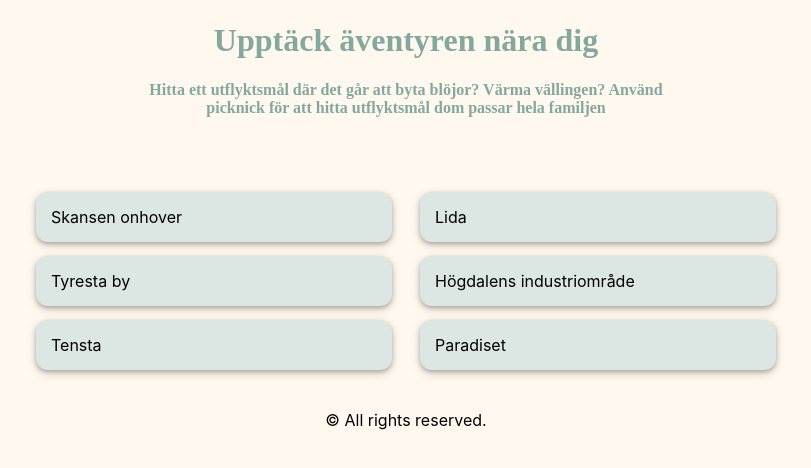
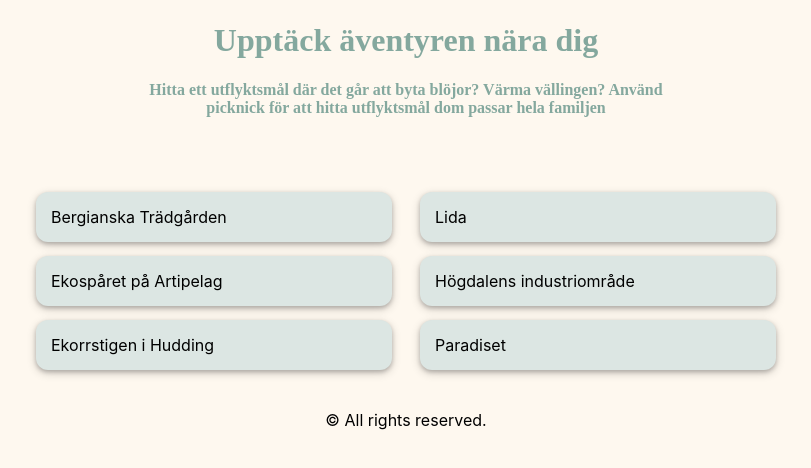
Before and after one commit to Soljojjo/Picknick, a React (Create React App) app: page / in a window 1280 px wide. Shown: the top 468 px of the page, without its empty margins (234-1045 px from the left). Built offline with nearby package versions, Linux system fonts and the light colour scheme; no server answers.

Commit message:
Inlagda destinationer

```diff
--- a/src/project/Sidebar.js
+++ b/src/project/Sidebar.js
@@ -6,9 +6,9 @@ import React from 'react'
 const Sidebar = () =>{
     return(
         <div class="menu">
-            <a class="menu__link" href="https://www.skansen.se">Skansen onhover</a>
-            <a class="menu__link" href="">Tyresta by</a>
-            <a class="menu__link" href="">Tensta</a>
+            <a class="menu__link" href="https://www.bergianska.se">Bergianska Trädgården</a>
+            <a class="menu__link" href="">Ekospåret på Artipelag</a>
+            <a class="menu__link" href="">Ekorrstigen i Hudding</a>
         </div>
     )
 }
```
